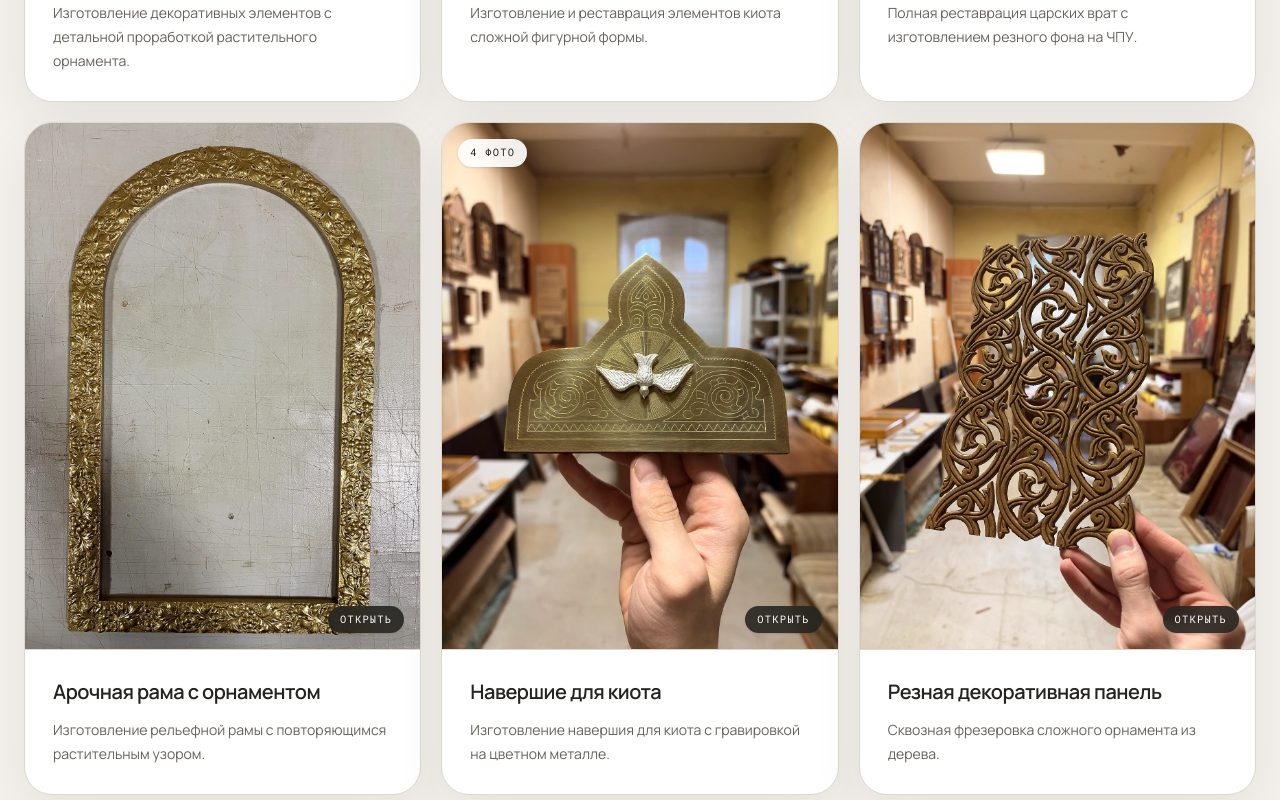
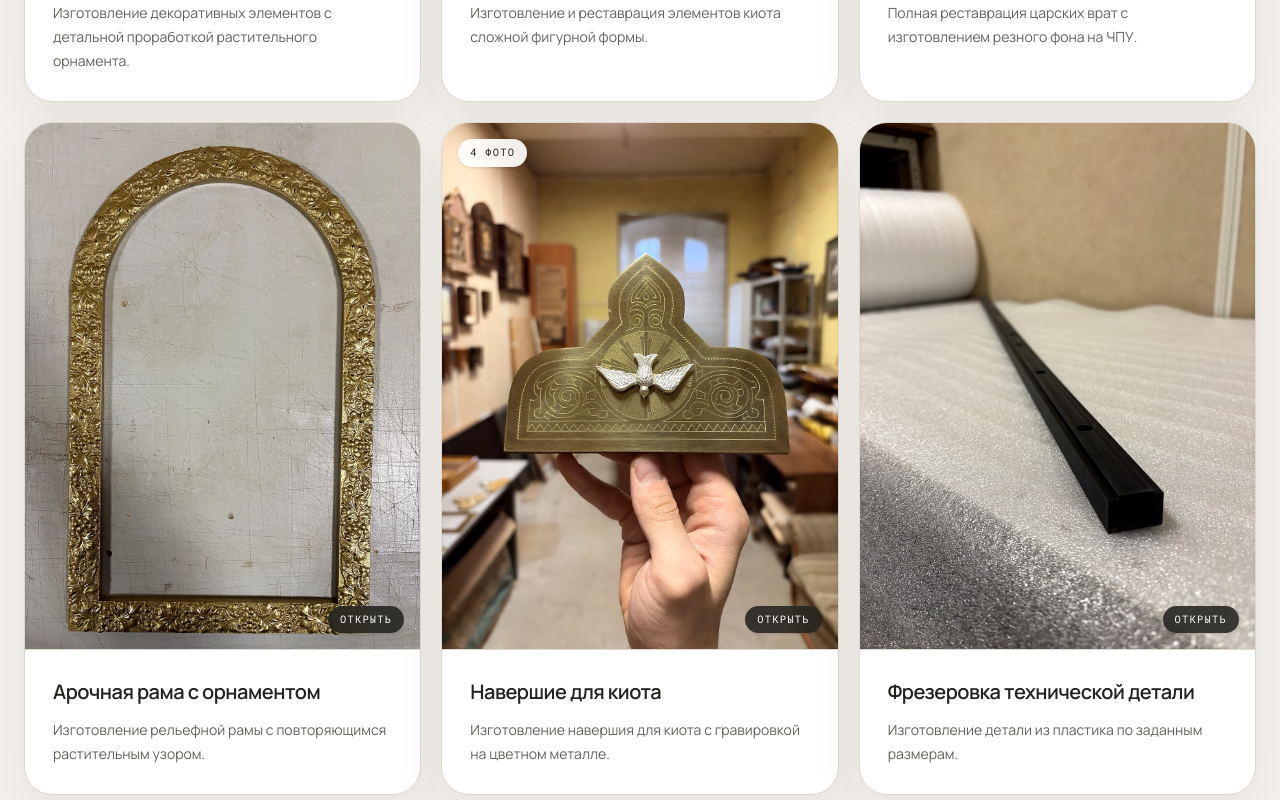
Before and after one commit to md84cyj9d5-sketch/cnc-site, a Next.js app: page / in a window 1280 px wide. Shown: the part 3940-4740 px from the top of the page. Built offline with nearby package versions, Linux system fonts and the light colour scheme.

Commit message:
fix: group carved panels with royal doors

```diff
--- a/src/components/PortfolioGallery.tsx
+++ b/src/components/PortfolioGallery.tsx
@@ -36,6 +36,7 @@ const projects: readonly PortfolioProject[] = [
     images: [
       { src: "/images/portfolio/work-12.webp", alt: "Царские врата после реставрации с резным фоном" },
       { src: "/images/portfolio/work-05.webp", alt: "Резной фон для царских врат, изготовленный на ЧПУ" },
+      { src: "/images/portfolio/work-08.webp", alt: "Фрагмент резного фона для царских врат" },
     ],
   },
   {
@@ -52,11 +53,6 @@ const projects: readonly PortfolioProject[] = [
       { src: "/images/portfolio/work-03.webp", alt: "Гравированная деталь навершия для киота из цветного металла" },
       { src: "/images/portfolio/work-07.webp", alt: "Навершие в составе золочёной рамы киота" },
     ],
-  },
-  {
-    title: "Резная декоративная панель",
-    description: "Сквозная фрезеровка сложного орнамента из дерева.",
-    images: [{ src: "/images/portfolio/work-08.webp", alt: "Резная деревянная панель со сложным сквозным орнаментом" }],
   },
   {
     title: "Фрезеровка технической детали",
@@ -147,7 +143,7 @@ export default function PortfolioGallery() {
         })}
       </div>
 
-      {!showAll ? (
+      {!showAll && projects.length > 6 ? (
         <div className="mt-8 flex justify-center">
           <button
             type="button"
```
